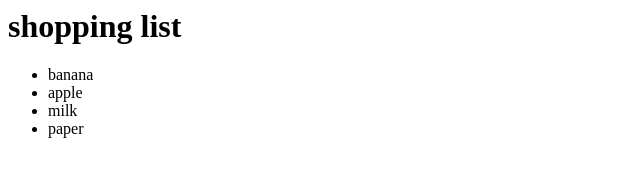
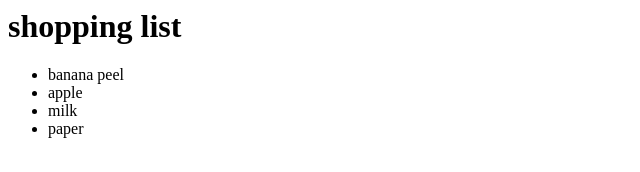
Before and after one commit to hulaas/newGitTest, a plain HTML site: page index.html in a window 1280 px wide. Shown: the full height of the page, 0-640 px from the left. Drawn offline with Linux system fonts and the light colour scheme.

Commit message:
added peel to banana in index.html

```diff
--- a/index.html
+++ b/index.html
@@ -1,6 +1,6 @@
 <h1>shopping list</h1>
 <ul>
-<li>banana</li>
+<li>banana peel</li>
 <li>apple</li>
 <li>milk</li>
 <li>paper</li>
```
